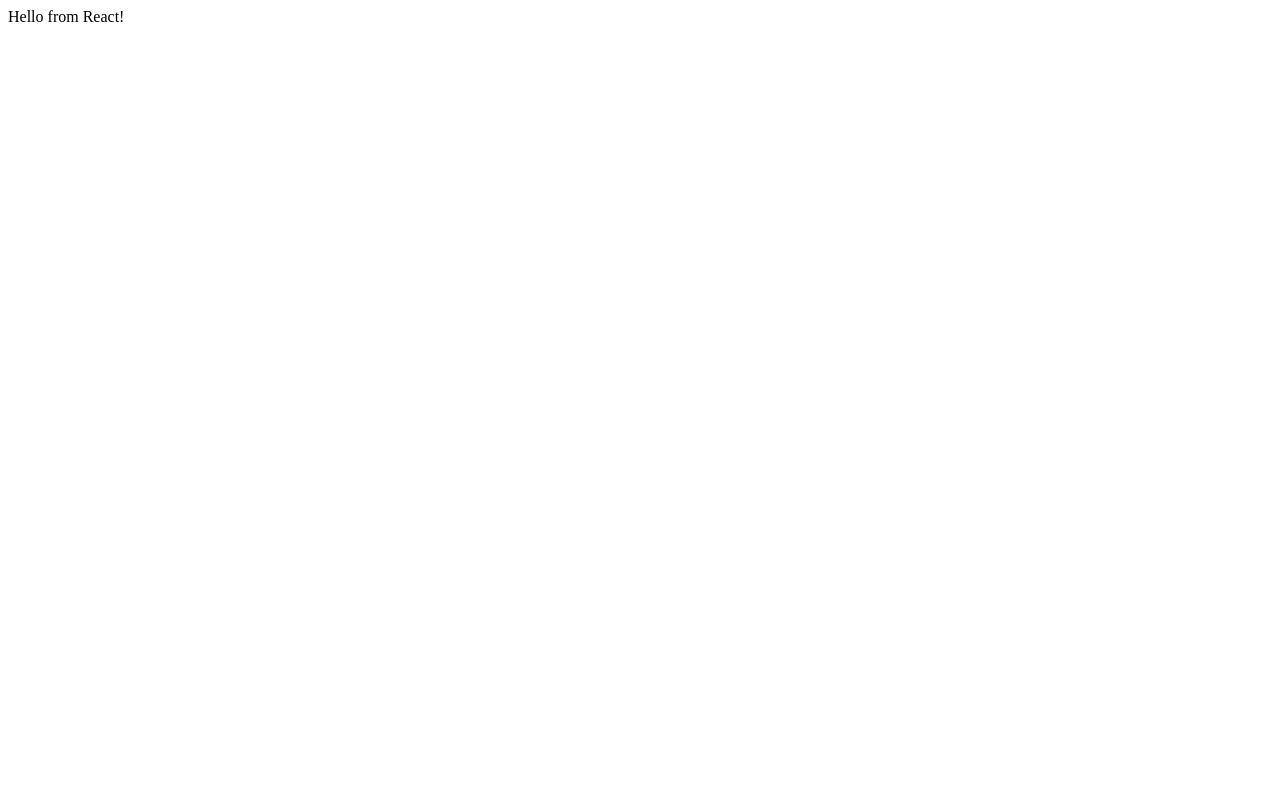
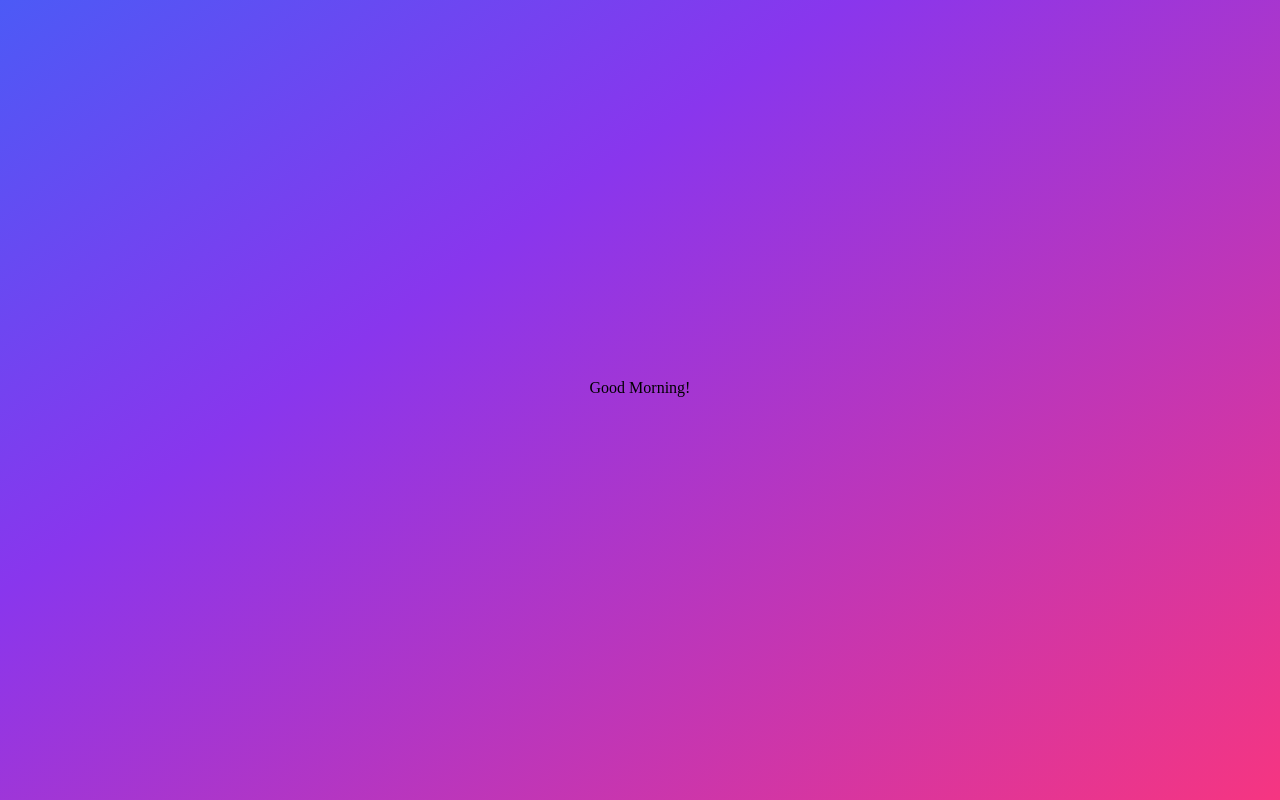
Before and after one commit to Aniket2049/albums-list, a React (Create React App) app: page / in a window 1280 px wide. Built offline with nearby package versions, Linux system fonts and the light colour scheme.

Commit message:
add background styling

```diff
--- a/src/App.css
+++ b/src/App.css
@@ -0,0 +1,25 @@
+html {
+  min-height: 100%;
+}
+
+body {
+  background: rgb(76, 90, 246);
+  background: linear-gradient(
+    145deg,
+    rgba(76, 90, 246, 1) 0%,
+    rgba(137, 54, 237, 1) 35%,
+    rgba(246, 53, 129, 1) 100%
+  );
+  background-repeat: no-repeat;
+  background-attachment: fixed;
+}
+
+main {
+  display: flex;
+  justify-content: center;
+  align-items: center;
+  height: 95vh;
+}
+
+section {
+}
--- a/src/App.js
+++ b/src/App.js
@@ -3,7 +3,9 @@
 function App() {
   return (
     <div className='App'>
-      <main>Hello from React!</main>
+      <main>
+        <section>Good Morning!</section>
+      </main>
     </div>
   );
 }
```
